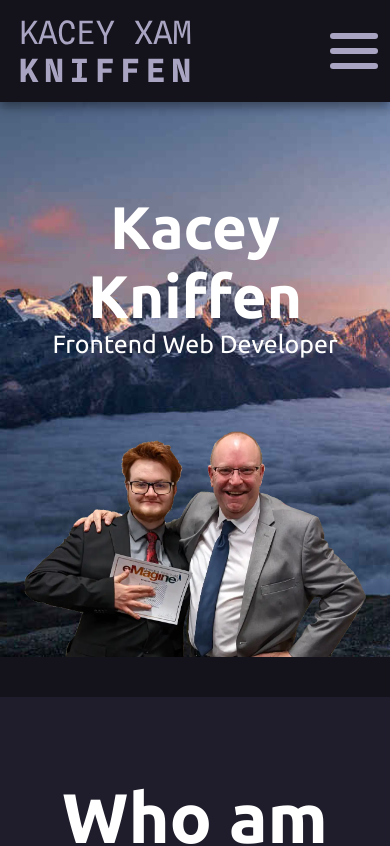
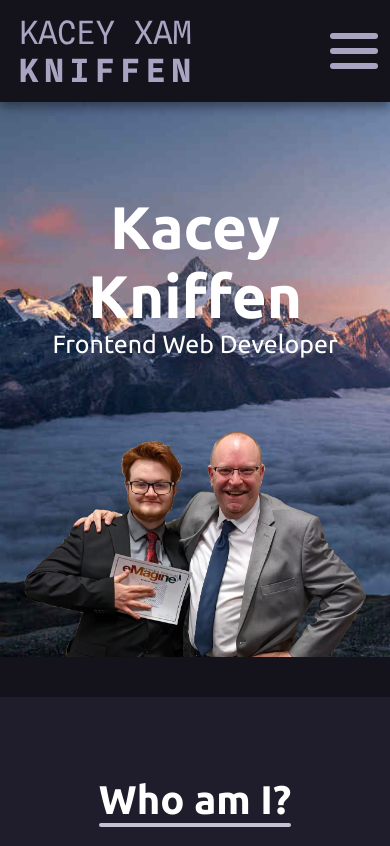
Before and after one commit to KaceyXam/kacey-kniffen-portfolio, a SvelteKit app: page / in a window 390 px wide. Shown: the top 846 px of the page. Built offline with nearby package versions, Linux system fonts and the light colour scheme.

Commit message:
Edited Mobile Font size

```diff
--- a/src/routes/+page.svelte
+++ b/src/routes/+page.svelte
@@ -235,6 +235,10 @@
 				margin-top: 4rem;
 			}
 		}
+
+		.page-title {
+			font-size: 3rem !important;
+		}
 	}
 
 	@media (max-width: 768px) {
@@ -257,6 +261,10 @@
 			}
 			gap: 1rem;
 		}
+
+		.page-title {
+			font-size: 2rem !important;
+		}
 	}
 
 	@media (max-width: 640px) {
--- a/src/routes/PageTitle.svelte
+++ b/src/routes/PageTitle.svelte
@@ -43,6 +43,7 @@
 			font-weight: 600;
 			margin: 0;
 			top: 2rem;
+			text-align: center;
 		}
 		h1 {
 			opacity: 60%;
```
